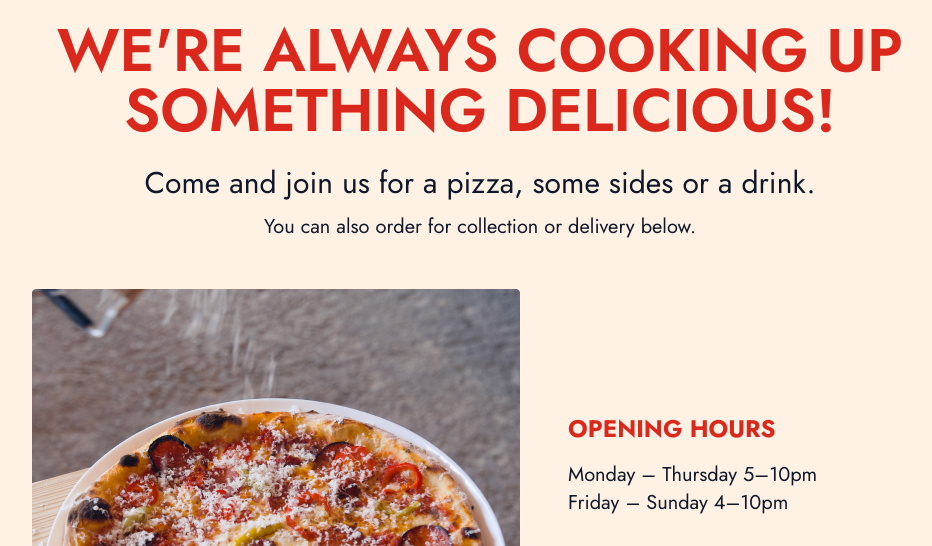
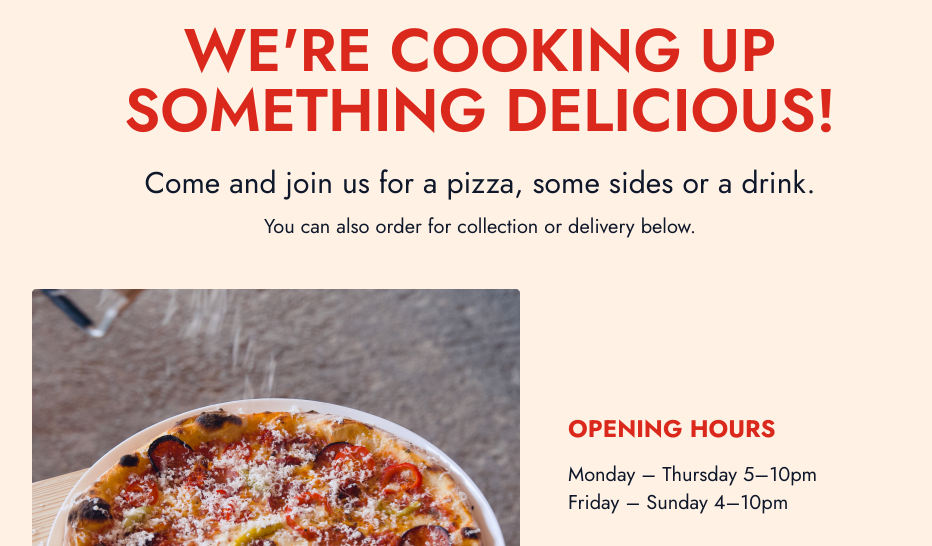
Before and after one commit to oliverborders/pizzeria42, a plain HTML site: page public/index.html in a window 1280 px wide. Shown: the part 251-797 px from the top of the page, without its empty margins (160-1092 px from the left). Drawn offline with Linux system fonts and the light colour scheme.

Commit message:
Removing "always"

```diff
--- a/public/index.html
+++ b/public/index.html
@@ -57,7 +57,7 @@
             <img src="assets/p-42-logo-red.svg" alt="Pizzeria 42" class="w-40 md:w-52 justify-center" />
         </div>
         <h1 class="text-primary uppercase text-center text-4xl font-semibold md:text-6xl w-full">
-            We're always cooking up something delicious!
+            We're cooking up something delicious!
         </h1>
         <p class="text-slate-900 text-2xl text-center md:text-3xl w-full mb-0">
             Come and join us for a pizza, some sides or a drink.
```
